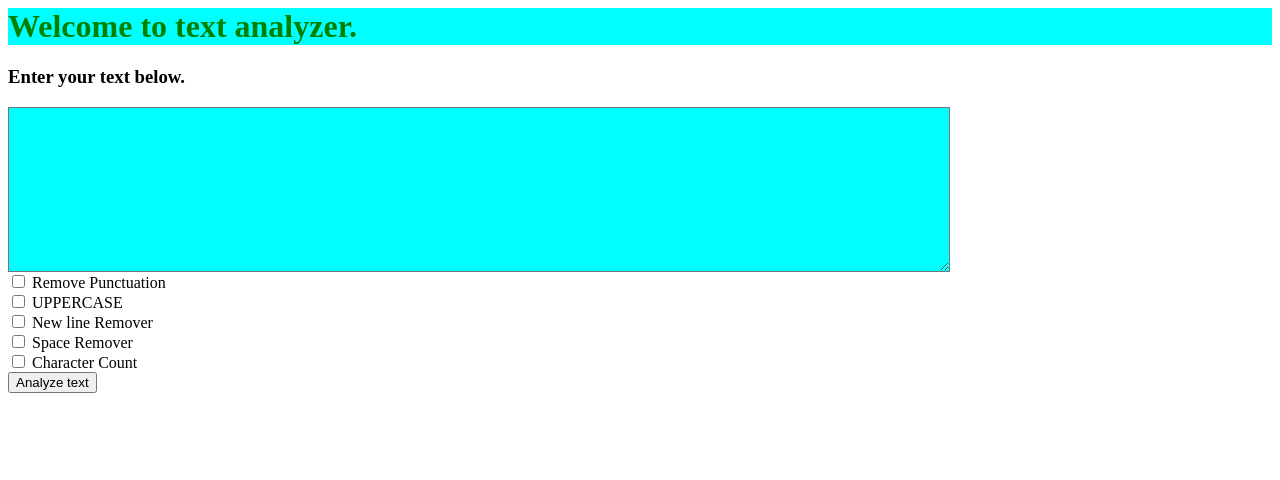
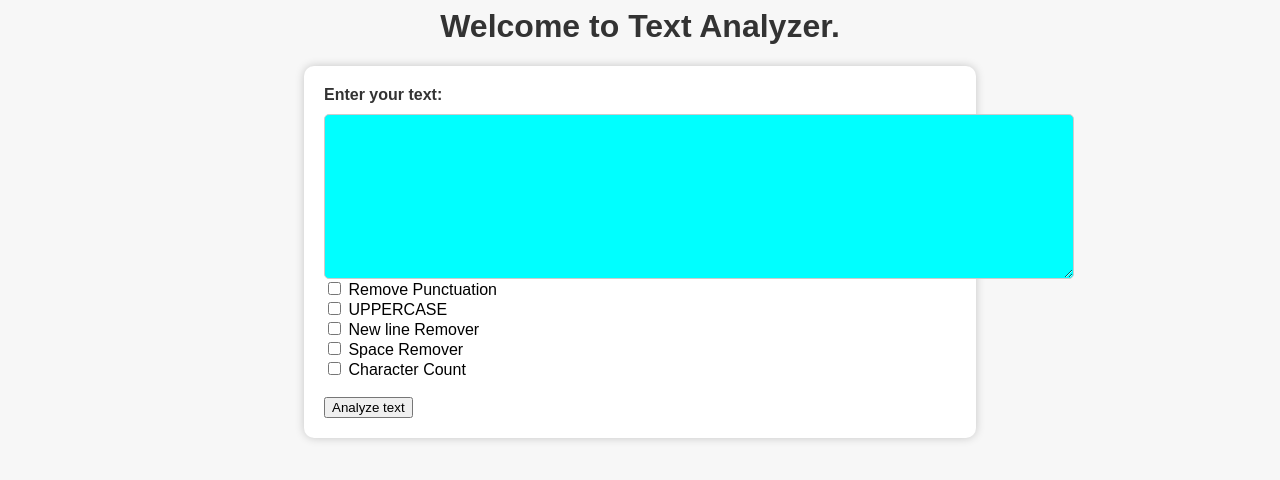
Before and after one commit to Akshita-1126/Text-Utility, a plain HTML site: page index.html in a window 1280 px wide. Drawn offline with Linux system fonts and the light colour scheme.

Commit message:
Update index.html

```diff
--- a/index.html
+++ b/index.html
@@ -1,18 +1,68 @@
 <html>
     <head>
         <title> TextUtils</title>
+        <style>
+            body {
+              font-family: Arial, sans-serif;
+              background-color: #f7f7f7;
+            }
+
+            h1 {
+              color: #333;
+              text-align: center;
+            }
+
+            form {
+              margin: 0 auto;
+              width: 50%;
+              background-color: #fff;
+              padding: 20px;
+              border-radius: 10px;
+              box-shadow: 0px 0px 10px rgba(0,0,0,0.2);
+            }
+
+            label {
+              display: block;
+              margin-bottom: 10px;
+              color: #333;
+              font-weight: bold;
+            }
+
+            textarea {
+              width: 100%;
+              padding: 10px;
+              border: 1px solid #ccc;
+              border-radius: 5px;
+              resize: vertical;
+            }
+
+            input[type="submit"] {
+              background-color: #4CAF50;
+              color: #fff;
+              padding: 10px 20px;
+              border: none;
+              border-radius: 5px;
+              cursor: pointer;
+            }
+
+            input[type="submit"]:hover {
+              background-color: #3e8e41;
+            }
+          </style>
     </head>
     <body>
-        <h1 style="background-color:aqua;"> <font color="green">Welcome to text analyzer.</font></h1>
-        <h3> Enter your text below.</h3>
+        <h1> Welcome to Text Analyzer.</h1>
+
         <form action='/analyze', method='get'>
-            <textarea name='text' style='width: 942px; height: 165px; background-color: aqua;'> </textarea> <br>
+            <label for="text">Enter your text:</label>
+            <textarea name='text' style='width: 750px; height: 165px; background-color: aqua;'> </textarea> <br>
             <input type="checkbox", name="removepunc"> Remove Punctuation <br>
             <input type="checkbox", name="fullcaps"> UPPERCASE <br>
             <input type="checkbox", name="newlinerem"> New line Remover <br>
             <input type="checkbox", name="spacerem"> Space Remover <br>
             <input type="checkbox", name="countchar"> Character Count <br>
-            <button type='submit'> Analyze text </button>
+            <br>
+            <button type='submit', cursor="point"> Analyze text </button>
         </form>
     </body>
 </html>
```
